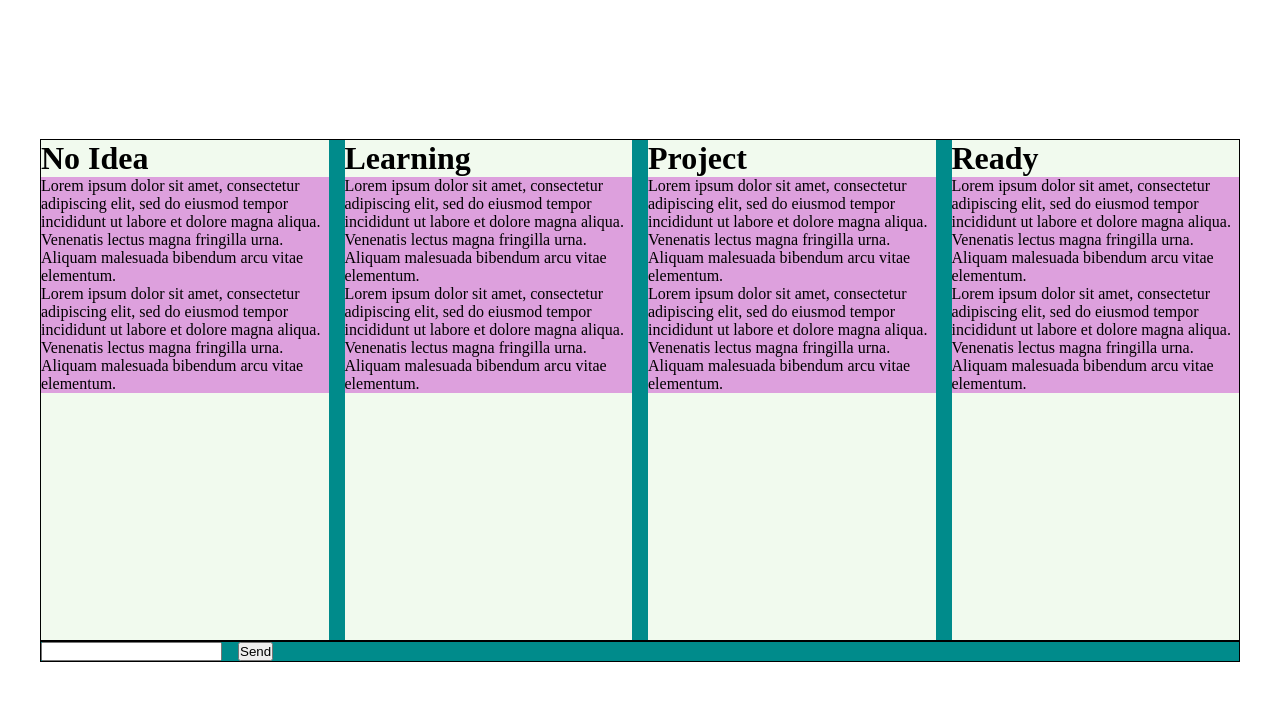
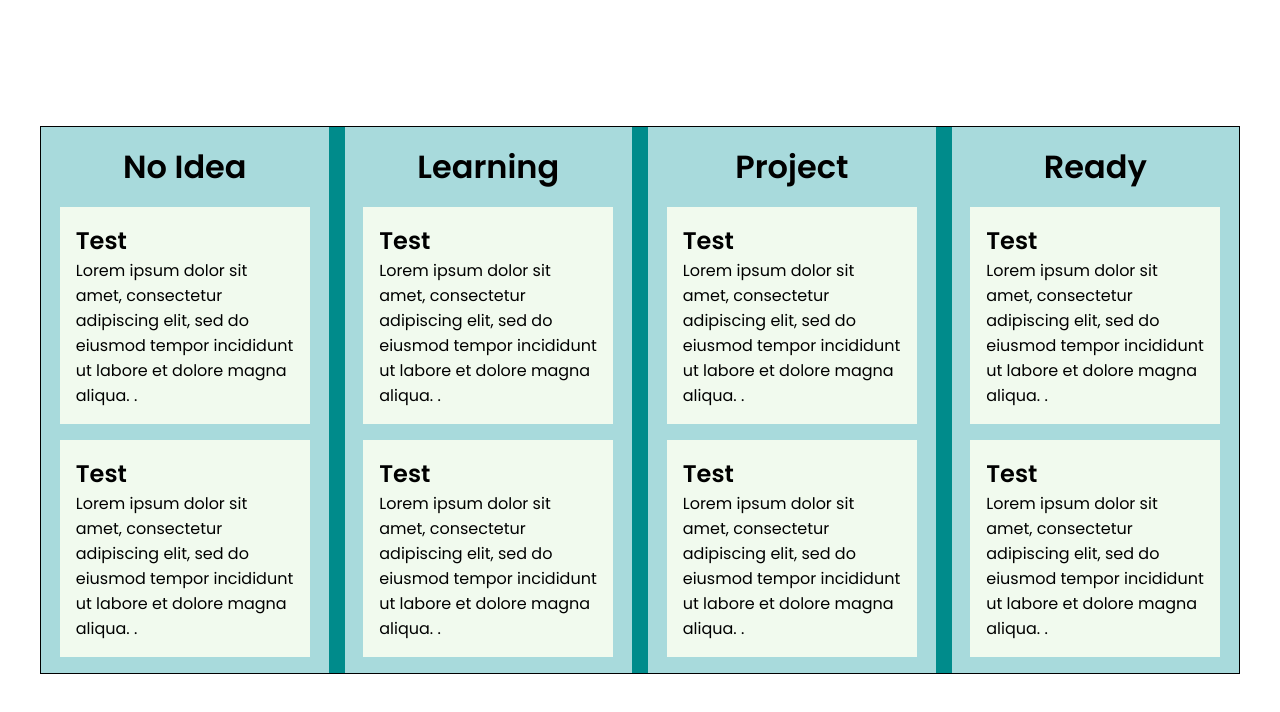
Before and after one commit to mariangz/learning-app, a JavaScript app: page / in a window 1280 px wide. Shown: the top 712 px of the page. Built offline with nearby package versions, Linux system fonts and the light colour scheme.

Commit message:
style: add flex in every component, change color and add title  to task

```diff
--- a/src/App.js
+++ b/src/App.js
@@ -11,10 +11,6 @@ export default function App() {
         <Card title="Project" />
         <Card title="Ready" />
       </Container>
-      <Container theme="dark">
-        <input />
-        <button type="submit">Send</button>
-      </Container>
     </>
   );
 }
--- a/src/Task.js
+++ b/src/Task.js
@@ -1,11 +1,10 @@
 export default function Task({ task, description }) {
   return (
     <div className="task">
-      <h2>{task}</h2>
+      <h2>Test</h2>
       <p>
         Lorem ipsum dolor sit amet, consectetur adipiscing elit, sed do eiusmod
-        tempor incididunt ut labore et dolore magna aliqua. Venenatis lectus
-        magna fringilla urna. Aliquam malesuada bibendum arcu vitae elementum.
+        tempor incididunt ut labore et dolore magna aliqua. .
       </p>
     </div>
   );
--- a/src/index.css
+++ b/src/index.css
@@ -5,6 +5,7 @@
 }
 
 body {
+  font-family: 'Poppins', sans-serif;
   height: 100vh;
   display: flex;
   justify-content: center;
@@ -19,13 +20,19 @@ body {
 }
 
 .card {
-  background-color: #f1faee;
-  width: 300px;
-  height: 500px;
+  background-color: #a8dadc;
+  width: 450px;
+  display: flex;
+  flex-direction: column;
+  align-items: center;
+  gap: 1rem;
+  padding: 1rem;
 }
 
 .task {
-  background-color: plum;
+  width: 250px;
+  background-color: #f1faee;
+  padding: 1rem;
 }
 
 .container.dark {
```
